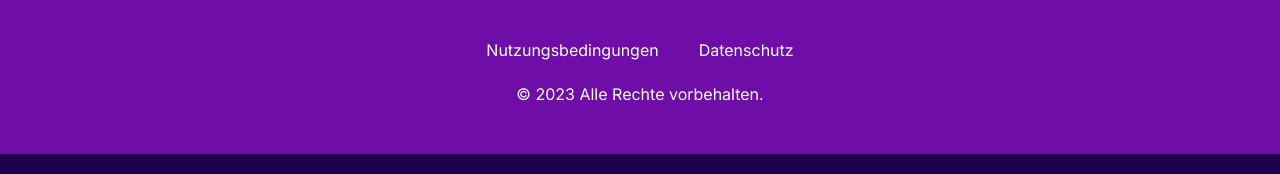
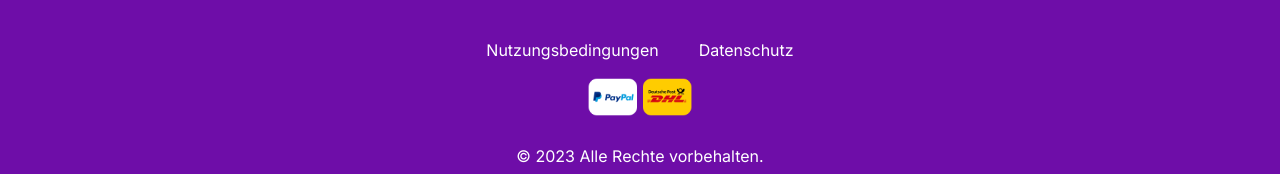
Before and after one commit to Bit-Barron/gamingfingers, a Next.js app: page / in a window 1280 px wide. Shown: the part 2392-2566 px from the top of the page. Built offline with nearby package versions, Linux system fonts and the light colour scheme.

Commit message:
dhl, paypal

```diff
--- a/src/app/products/page.tsx
+++ b/src/app/products/page.tsx
@@ -45,8 +45,8 @@ const Page: React.FC<pageProps> = ({}) => {
   useEffect(() => {
     const getProducts = async () => {
       try {
-        const res = await axios.get(
-          `https://gamingfingers.de/wp-json/wc/v3/products?consumer_key=${process.env.CONSUMER_KEY}&consumer_secret=${process.env.CONSUMER_SECRET}`
+        const res = await axios.get(`https://gamingfingers.de/wp-json/wc/v3/products?consumer_key=${process.env.CONSUMER_KEY}&consumer_secret=${process.env.CONSUMER_SECRET}`
+
         );
         setProduct(res.data);
       } catch (error) {
--- a/src/components/elements/Footer.tsx
+++ b/src/components/elements/Footer.tsx
@@ -1,4 +1,6 @@
 import { Lilita_One } from "next/font/google";
+import Image from "next/image";
+import logolar from "../../../public/images/logolar.png";
 
 const lilita_one = Lilita_One({
   subsets: ["latin"],
@@ -33,7 +35,9 @@ export const Footer = () => {
               </div>
             ))}
           </nav>
-
+          <div className="mx-auto flex justify-center items-center mt-2">
+            <Image width={120} height={120} src={logolar} alt={""} />
+          </div>
           <p className="mt-5 text-center text-base text-white">
             &copy; 2023 Alle Rechte vorbehalten.
           </p>
```
Also changed, not shown: public/images/logolar.png (added).
